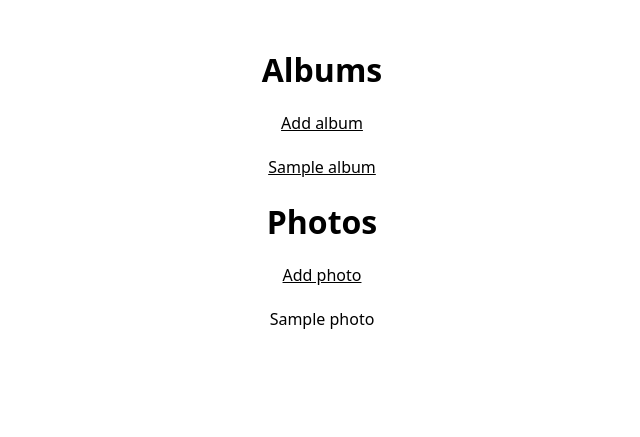
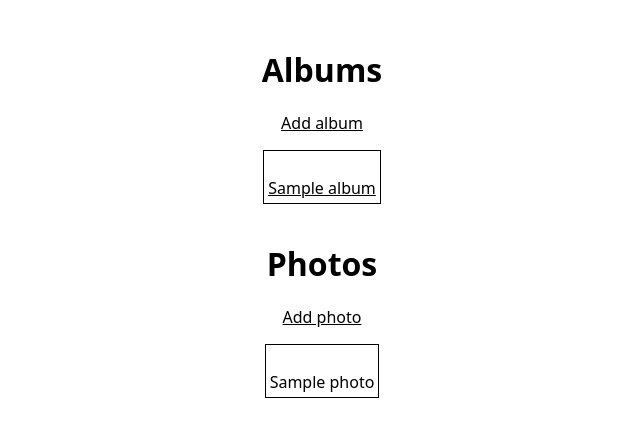
Before and after one commit to welliam/imagersite, a Django app: page /images/library/ in a window 1280 px wide. Shown: the part 22-459 px from the top of the page, without its empty margins (318-958 px from the left). Run offline with Django 3.2, Linux system fonts and the light colour scheme; a user stored in the database is signed in; tables that the repository leaves empty hold one stand-in row (values such as "Sample post"); some libraries are stand-ins or nearby versions.

Commit message:
Improve library styling

```diff
--- a/image/templates/library.html
+++ b/image/templates/library.html
@@ -14,7 +14,7 @@
   {% if albums %}
     {% for album in albums %}
 
-      <div>
+      <div class="libraryobject">
         <div>
           <a href="{% url 'album' album.pk %}">
             {% if album.nocover %}
@@ -51,7 +51,7 @@
   {% if photos %}
     {% for photo in photos %}
 
-      <div class="libraryphoto">
+      <div class="libraryobject">
         <div>
           {% thumbnail photo.photo.path "100x100" crop="center" format="PNG" as img %}
           <a href="{% url 'images' photo.pk %}">
--- a/static/style.css
+++ b/static/style.css
@@ -38,8 +38,12 @@ input[type="text"], input[type="password"], input[type="email"] {
     color: grey;
 }
 
-div.libraryphoto {
+div.libraryobject {
     display: inline-block;
+    margin: 1em;
+    border-style: solid;
+    border-width: thin;
+    padding: 0.25em;
 }
 
 img.photofullsize {
```
